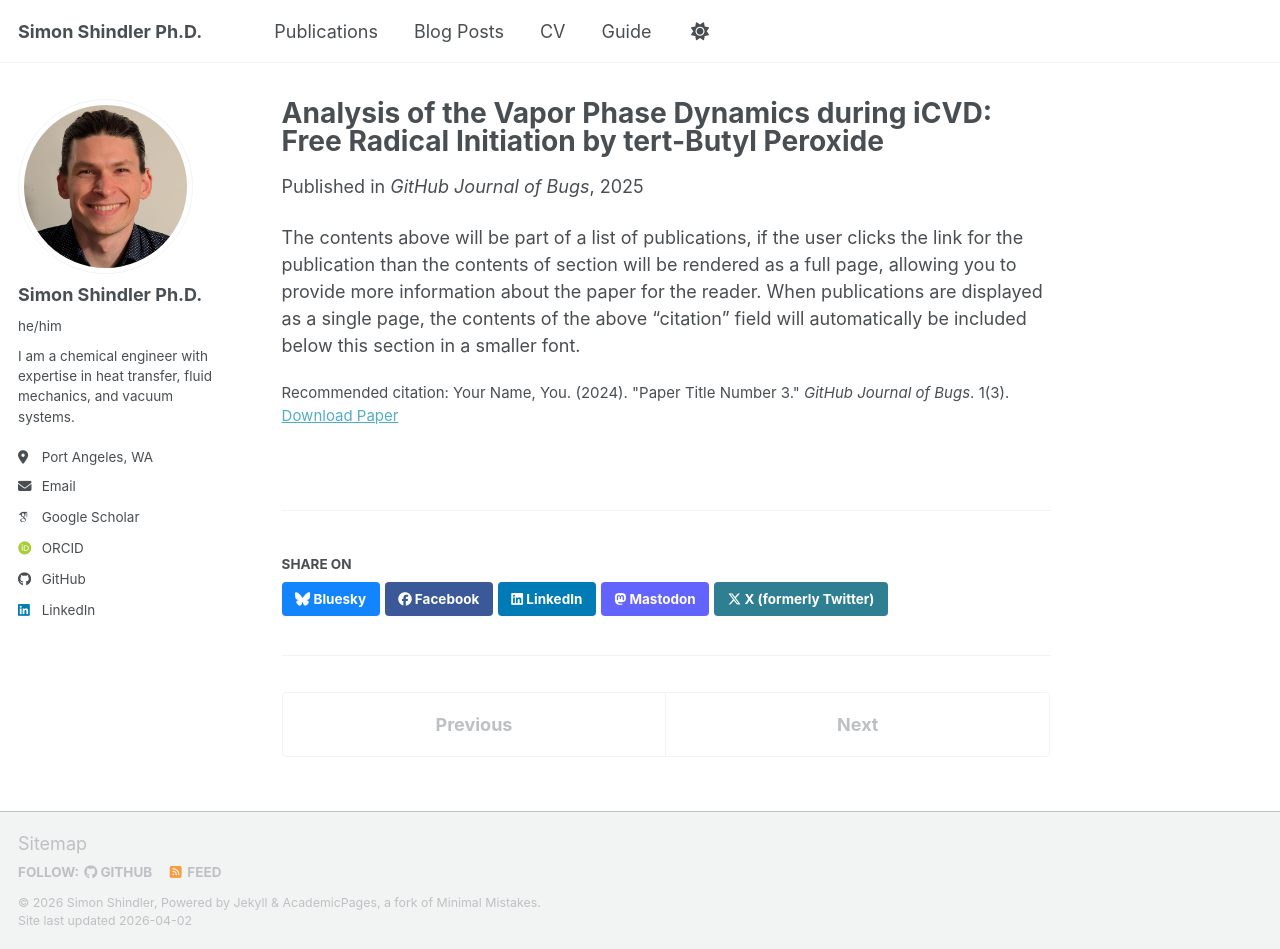
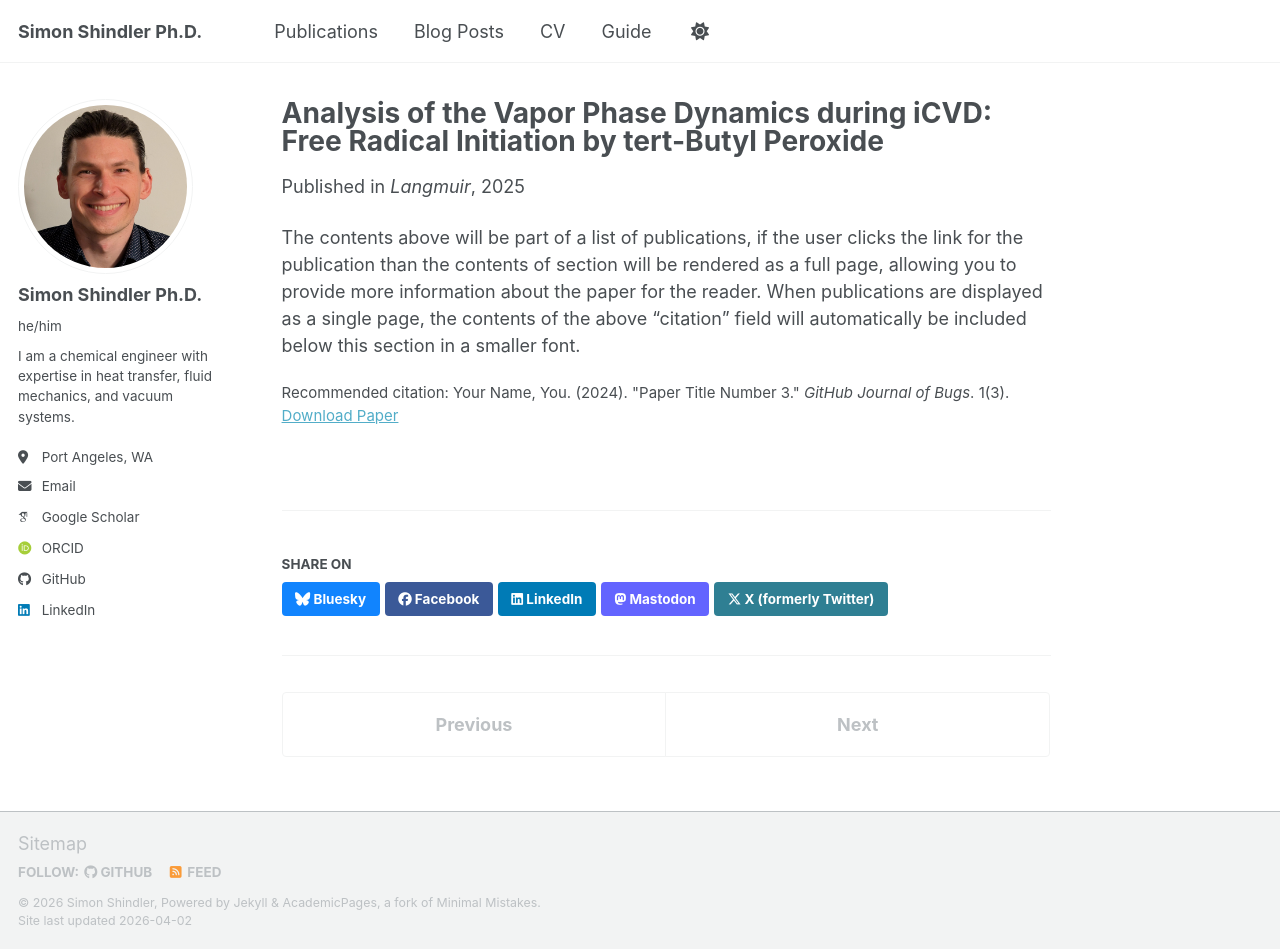
Before and after one commit to sgshindler/sgshindler.github.io, a Jekyll site: the page built from _publications/2024-02-17-paper-title-number-4.md, in a window 1280 px wide and 949 px high. Built offline with Jekyll 4.4.1, drawn with Linux system fonts in a browser that asks for light colours; some web fonts are replaced; a script bundle is joined from its source files by our own code; library files that are not in the unit come from our copies.

Commit message:
Update 2024-02-17-paper-title-number-4.md

```diff
--- a/_publications/2024-02-17-paper-title-number-4.md
+++ b/_publications/2024-02-17-paper-title-number-4.md
@@ -5,7 +5,7 @@ category: manuscripts
 permalink: /publication/2024-02-17-paper-title-number-4
 excerpt: 'While initiated chemical vapor deposition (iCVD) has been used in a wide range of fundamental and applied studies in the past two decades, little is known about the reactive vapor phase, leading to inconsistent treatment of the initiation process in the existing literature. Di-tert-butyl peroxide (TBPO) is commonly used as an initiator in iCVD by leveraging radical intermediates produced during thermal decomposition. Despite its widespread use, no models exist for TBPO decomposition in iCVD. '
 date: 2025-05-05
-venue: 'GitHub Journal of Bugs'
+venue: 'Langmuir'
 paperurl: 'https://academicpages.github.io/files/paper3.pdf'
 citation: 'Your Name, You. (2024). &quot;Paper Title Number 3.&quot; <i>GitHub Journal of Bugs</i>. 1(3).'
 ---
```
